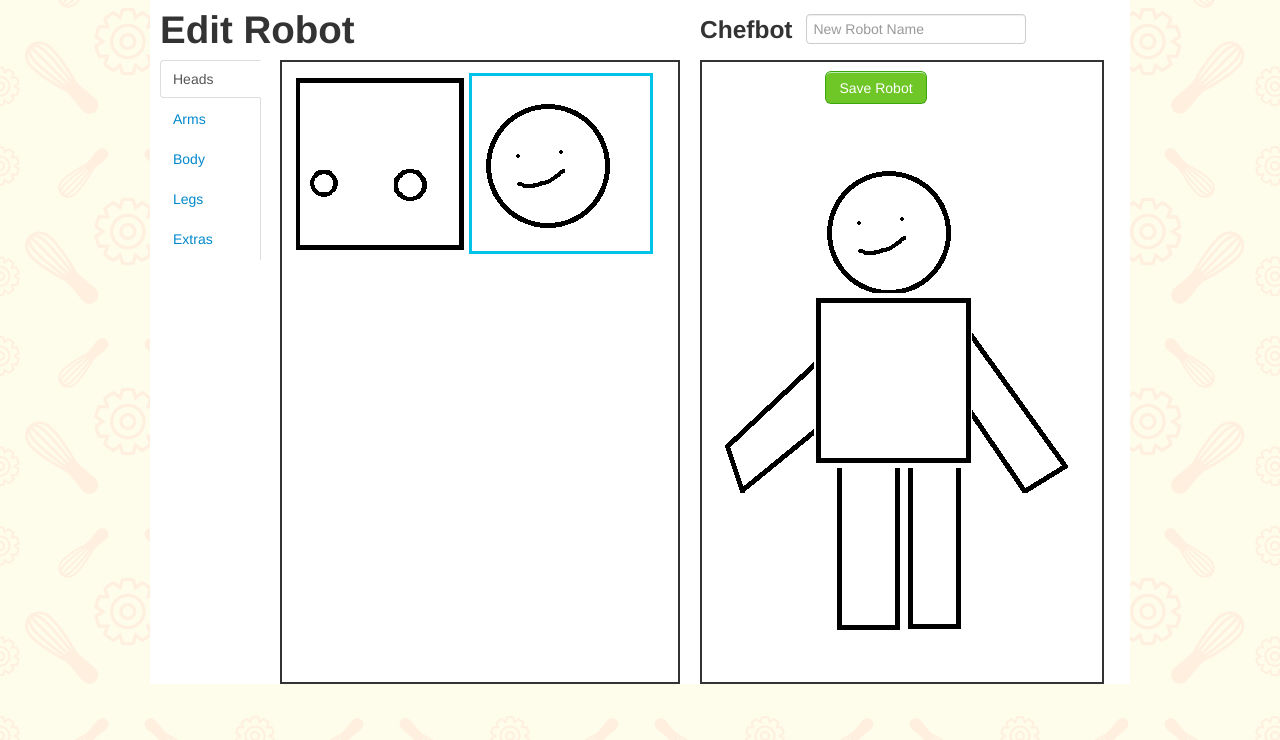
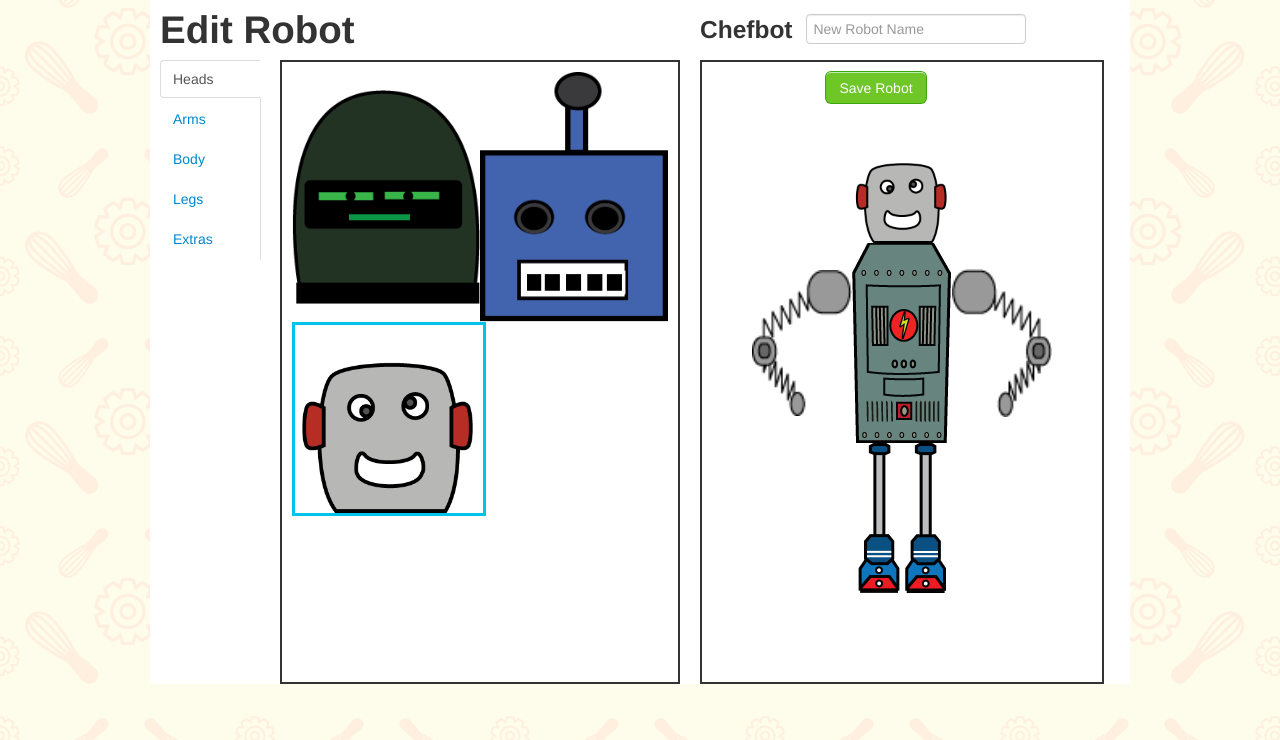
Before and after one commit to krushton/botsnpans, a PHP site: page /edit-robot.html in a window 1280 px wide. Shown: the part 60-800 px from the top of the page. Run offline with PHP 8.4, Linux system fonts and the light colour scheme.

Commit message:
updated robot parts

```diff
--- a/basic-bp/css/edit-robot.css
+++ b/basic-bp/css/edit-robot.css
@@ -54,26 +54,35 @@ h3,#robotName {
 #myRobot #target-1 {
 	display:block;
 	margin: 0 auto;
+	z-index:7;
 }
 #myRobot #target-2 {
 	display:inline-block;
+}
+
+#myRobot #target-3 {
+	display:inline-block;
+	position:relative;
+	left:-100px;
 	z-index:5;
 }
 
-#myRobot #target-3 {
+#myRobot #target-4 {
+	display:inline-block;
 	position:relative;
-	top:-200px;
-	left:80px;
-	z-index:1;
-}
-
-#myRobot #target-5 {
-	position:relative;
-	right:80px;
-	top:-30px;
+	left:100px;
 }
 
 #myRobot #target-6 {
-	position:relative;
-	top:-550px;
+	position:absolute;
+	top:180px;
+	right:360px;
 }
+
+.bodypart {
+	width:50%;
+}
+
+.windowpart {
+	width:100px;
+}
```
Also changed, not shown: basic-bp/js/edit-robot.js (+18 -9 lines), basic-bp/images/robot/nohat.png, basic-bp/images/robot/robot-arm-left.png (added), basic-bp/images/robot/robot-arm-right.png (added), basic-bp/images/robot/robot-head-blue.png (added), basic-bp/images/robot/robot-head-dark.png (added).
